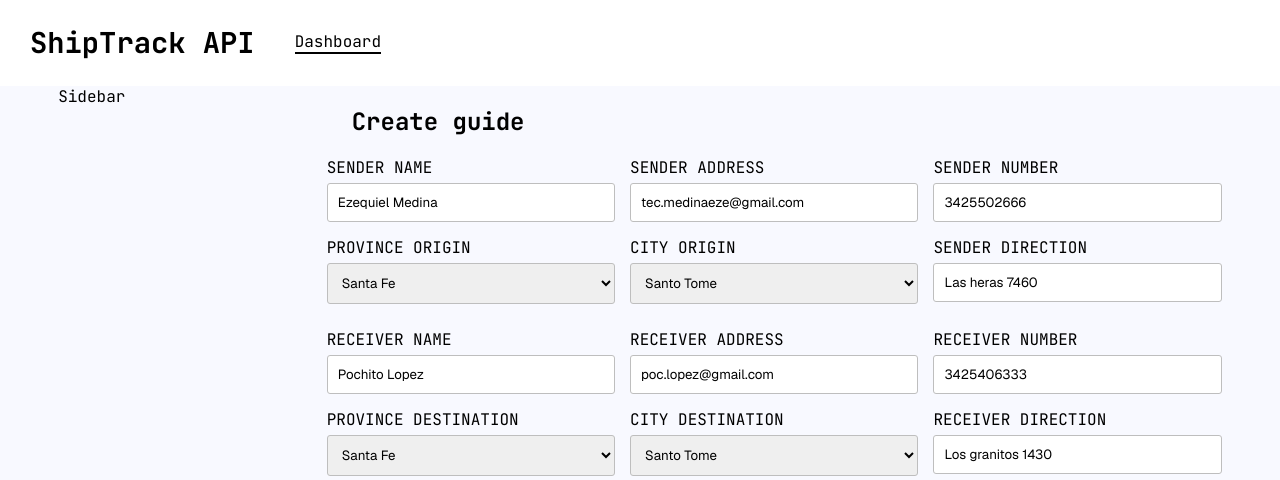
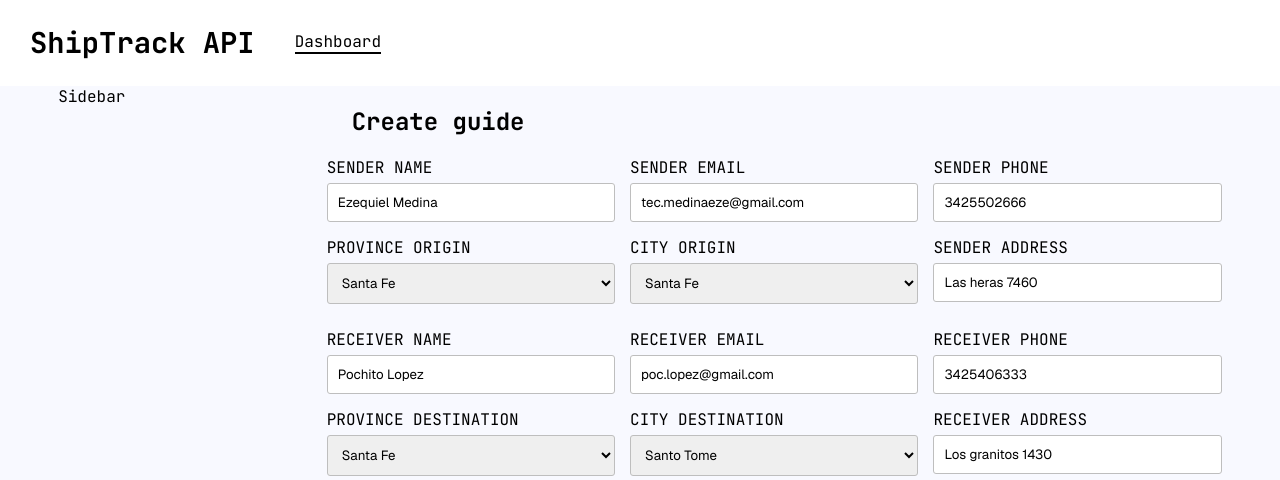
Before and after one commit to Eze-Medina/nyc-logistics-tracking-frontend, a React (Vite) app: page / in a window 1280 px wide. Shown: the top 480 px of the page. Built offline with nearby package versions, Linux system fonts and the light colour scheme.

Commit message:
first commit

```diff
--- a/src/modules/home/components/form/guideForm/GuideForm.tsx
+++ b/src/modules/home/components/form/guideForm/GuideForm.tsx
@@ -14,19 +14,26 @@ import { Guide } from '../../../../../shared/components/guideShipment/Guide';
 import style from './guideform.module.css'
 
 const formData: Form = {
-  senderName: 'Ezequiel Medina',
-  senderAddress: 'tec.medinaeze@gmail.com',
-  senderNumber: 3425502666,
-  senderDirection: 'Las heras 7460',
-  provinceOrigin: 'STE',
-  cityOrigin: 'STO',
-
-  receiverName: 'Pochito Lopez',
-  receiverAddress: 'poc.lopez@gmail.com',
-  receiverNumber: 3425406333,
-  receiverDirection: 'Los granitos 1430',
-  provinceDestination: 'STE',
-  cityDestination: 'STO',
+  sender: {
+    name: 'Ezequiel Medina',
+    email: 'tec.medinaeze@gmail.com',
+    phone: '3425502666',
+    address: 'Las heras 7460',
+  },
+  receiver: {
+    name: 'Pochito Lopez',
+    email: 'poc.lopez@gmail.com',
+    phone: '3425406333',
+    address: 'Los granitos 1430',
+  },
+  origin: {
+    province: "Santa Fe",
+    city: "Santa Fe"
+  },
+  destination: {
+    province: "Santa Fe",
+    city: "Santo Tomé"
+  }
 }
 
 const items: Item[] = [
@@ -57,10 +64,10 @@ export const GuideForm = () => {
   const [newItems, setNewItems] = useState<Item[]>(items);
   const [data, setData] = useState<DataGuide>(new DataGuide({
     ...formState,
-    senderNumber: Number(formState.senderNumber),
-    receiverNumber: Number(formState.receiverNumber),
     items: [],
   }));
+
+  const [first, setfirst] = useState({})
 
   const handleAddItem = (newItem: Item) => {
     setNewItems(prev => [...prev, newItem]);
@@ -70,8 +77,6 @@ export const GuideForm = () => {
     setData(
       new DataGuide({
         ...formState,
-        senderNumber: Number(formState.senderNumber),
-        receiverNumber: Number(formState.receiverNumber),
         items: newItems.map(item => ({
           ...item,
           quantity: Number(item.quantity),
@@ -88,6 +93,11 @@ export const GuideForm = () => {
 
     createGuide(data)
 
+    setfirst({
+      ...data
+    })
+
+    console.log(first)
     // generar pdf a partir del objeto respuesta del createGuide, utilizando un useEffecte para dispara comportamiento al recibirlo
 
     onResetForm();
@@ -98,20 +108,20 @@ export const GuideForm = () => {
       <h2>Create guide</h2>
       <form className={style.forms} onSubmit={sendForm}>
         <SenderForm
-          senderName={formState.senderName}
-          senderAddress={formState.senderAddress}
-          senderNumber={formState.senderNumber}
-          senderDirection={formState.senderDirection}
-          provinceOrigin={formState.provinceOrigin}
-          cityOrigin={formState.cityOrigin}
+          senderName={formState.sender.name}
+          senderEmail={formState.sender.email}
+          senderPhone={formState.sender.phone}
+          senderAddress={formState.sender.address}
+          provinceOrigin={formState.origin.province}
+          cityOrigin={formState.origin.city}
           onInputChange={onInputChange} />
         <ReceiverForm
-          receiverName={formState.receiverName}
-          receiverAddress={formState.receiverAddress}
-          receiverNumber={formState.receiverNumber}
-          receiverDirection={formState.receiverDirection}
-          provinceDestination={formState.provinceDestination}
-          cityDestination={formState.cityDestination}
+          receiverName={formState.receiver.name}
+          receiverEmail={formState.receiver.email}
+          receiverPhone={formState.receiver.phone}
+          receiverAddress={formState.receiver.address}
+          provinceDestination={formState.destination.province}
+          cityDestination={formState.destination.city}
           onInputChange={onInputChange} />
         <ItemsForm
           onAddItem={handleAddItem}
--- a/src/modules/home/components/form/receiverForm/ReceiverForm.tsx
+++ b/src/modules/home/components/form/receiverForm/ReceiverForm.tsx
@@ -3,25 +3,25 @@ import { InputSelect } from '../../input/select/InputSelect'
 
 interface Props {
   receiverName: string,
+  receiverEmail: string,
+  receiverPhone: string,
   receiverAddress: string,
-  receiverNumber: number | '',
   provinceDestination: string,
   cityDestination: string,
-  receiverDirection: string,
   onInputChange: (event: React.ChangeEvent<HTMLSelectElement> | React.ChangeEvent<HTMLInputElement>) => void;
 }
 
-const locations = [['STO', 'Santo Tome'], ['STE', 'Santa Fe'], ['RAF', 'Rafaela'], ['SUN', 'Sunchales'], ['SFR', 'San Francisco']];
+const locations = ['Santo Tome', 'Santa Fe', 'Rafaela', 'Sunchales', 'San Francisco'];
 
 export const ReceiverForm = (props: Props) => {
   return (
     <div style={{ display: 'grid', gap: '15px', gridTemplateColumns: '1fr 1fr 1fr', marginBottom: '25px' }}>
       <InputText type='text' labelName='RECEIVER NAME' name='receiverName' value={props.receiverName} placeholder='Full name or Company' onInputChange={props.onInputChange} />
-      <InputText type='text' labelName='RECEIVER ADDRESS' name='receiverAddress' value={props.receiverAddress} placeholder='Full address' onInputChange={props.onInputChange} />
-      <InputText type='tel' labelName='RECEIVER NUMBER' name='receiverNumber' value={props.receiverNumber} placeholder='Celphone number' onInputChange={props.onInputChange} />
+      <InputText type='text' labelName='RECEIVER EMAIL' name='receiverEmail' value={props.receiverEmail} placeholder='Full email' onInputChange={props.onInputChange} />
+      <InputText type='tel' labelName='RECEIVER PHONE' name='receiverPhone' value={props.receiverPhone} placeholder='Celphone number' onInputChange={props.onInputChange} />
       <InputSelect labelName='PROVINCE DESTINATION' name='provinceDestination' value={props.provinceDestination} onInputChange={props.onInputChange} list={locations} />
       <InputSelect labelName='CITY DESTINATION' name='cityDestination' value={props.cityDestination} onInputChange={props.onInputChange} list={locations} />
-      <InputText type='text' labelName='RECEIVER DIRECTION' name='receiverDirection' value={props.receiverDirection} placeholder='full direction' onInputChange={props.onInputChange} />
+      <InputText type='text' labelName='RECEIVER ADDRESS' name='receiverAddress' value={props.receiverAddress} placeholder='full Address' onInputChange={props.onInputChange} />
     </div>
   )
 }
--- a/src/modules/home/components/form/senderForm/SenderForm.tsx
+++ b/src/modules/home/components/form/senderForm/SenderForm.tsx
@@ -3,25 +3,25 @@ import { InputSelect } from '../../input/select/InputSelect'
 
 interface Props {
   senderName: string,
+  senderEmail: string,
+  senderPhone: string,
   senderAddress: string,
-  senderNumber: number | '',
   provinceOrigin: string,
   cityOrigin: string,
-  senderDirection: string,
   onInputChange: (event: React.ChangeEvent<HTMLSelectElement> | React.ChangeEvent<HTMLInputElement>) => void;
 }
 
-const locations = [['STO', 'Santo Tome'], ['STE', 'Santa Fe'], ['RAF', 'Rafaela'], ['SUN', 'Sunchales'], ['SFR', 'San Francisco']];
+const locations = ['Santo Tome', 'Santa Fe', 'Rafaela', 'Sunchales', 'San Francisco'];
 
 export const SenderForm = (props: Props) => {
   return (
     <div style={{ display: 'grid', gap: '15px', gridTemplateColumns: '1fr 1fr 1fr', marginBottom: '25px' }}>
       <InputText type='text' labelName='SENDER NAME' name='senderName' value={props.senderName} placeholder='Full name or Company' onInputChange={props.onInputChange} />
-      <InputText type='text' labelName='SENDER ADDRESS' name='senderAddress' value={props.senderAddress} placeholder='Full address' onInputChange={props.onInputChange} />
-      <InputText type='tel' labelName='SENDER NUMBER' name='senderNumber' value={props.senderNumber} placeholder='Celphone number' onInputChange={props.onInputChange} />
+      <InputText type='text' labelName='SENDER EMAIL' name='senderEmail' value={props.senderEmail} placeholder='Full email' onInputChange={props.onInputChange} />
+      <InputText type='tel' labelName='SENDER PHONE' name='senderPhone' value={props.senderPhone} placeholder='Celphone number' onInputChange={props.onInputChange} />
       <InputSelect labelName='PROVINCE ORIGIN' name='provinceOrigin' value={props.provinceOrigin} onInputChange={props.onInputChange} list={locations} />
       <InputSelect labelName='CITY ORIGIN' name='cityOrigin' value={props.cityOrigin} onInputChange={props.onInputChange} list={locations} />
-      <InputText type='text' labelName='SENDER DIRECTION' name='senderDirection' value={props.senderDirection} placeholder='full direction' onInputChange={props.onInputChange} />
+      <InputText type='text' labelName='SENDER ADDRESS' name='senderAddress' value={props.senderAddress} placeholder='full Address' onInputChange={props.onInputChange} />
     </div>
   )
 }
--- a/src/modules/home/components/input/select/InputSelect.tsx
+++ b/src/modules/home/components/input/select/InputSelect.tsx
@@ -4,7 +4,7 @@ interface Props {
   labelName: string,
   name: string,
   value: string,
-  list: string[][],
+  list: string[],
   onInputChange: (event: React.ChangeEvent<HTMLSelectElement>) => void;
 }
 
@@ -15,7 +15,7 @@ export const InputSelect = (props: Props) => {
       <select className={style.guide_form__input} name={props.name} value={props.value} onChange={props.onInputChange}>
         {
           props.list.map((element, idx) => (
-            <option key={idx} value={element[0]}>{element[1]}</option>
+            <option key={idx} value={element}>{element}</option>
           ))
         }
       </select>
--- a/src/modules/home/helpers/create-guide.ts
+++ b/src/modules/home/helpers/create-guide.ts
@@ -1,13 +1,10 @@
 import type { DataGuide } from "../../../shared/helpers/DataGuide";
 
-export const createGuide = async (guide: DataGuide): Promise<boolean> => {
+export const createGuide = async (guide: DataGuide) => {
 
   console.log("Objeto que se enviaría:");
   console.log(guide);
 
-  return true;
-
-  /*
   const url = 'http://localhost:3000/api/guides';
 
   const resp = await fetch(url, {
@@ -21,6 +18,5 @@ export const createGuide = async (guide: DataGuide): Promise<boolean> => {
   const data = await resp.json();
   console.log(data);
 
-  return resp.ok;
-  */
+  return data;
 }
--- a/src/shared/helpers/DataGuide.ts
+++ b/src/shared/helpers/DataGuide.ts
@@ -3,18 +3,26 @@ import type { Item } from "../../interfaces/item.interface";
 
 export class DataGuide implements CreateGuideDto {
 
-  senderName!: string;
-  senderAddress!: string;
-  senderNumber!: number;
-  senderDirection!: string;
-  receiverName!: string;
-  receiverAddress!: string;
-  receiverNumber!: number;
-  receiverDirection!: string;
-  provinceOrigin!: string;
-  cityOrigin!: string;
-  provinceDestination!: string;
-  cityDestination!: string;
+  sender!: {
+    name: string,
+    email: string,
+    phone: string,
+    address: string
+  }
+  receiver!: {
+    name: string,
+    email: string,
+    phone: string,
+    address: string
+  }
+  origin!: {
+    province: string,
+    city: string
+  }
+  destination!: {
+    province: string,
+    city: string
+  }
   items!: Item[];
 
   constructor(data: CreateGuideDto) {
```
Also changed, not shown: src/interfaces/createGuideDto.ts (+20 -12 lines), src/interfaces/form.interface.ts (+20 -13 lines), src/shared/components/guideShipment/CreatePDF.tsx (+8 -8 lines), 1 other file (tests, documents, lock files or other folders).
